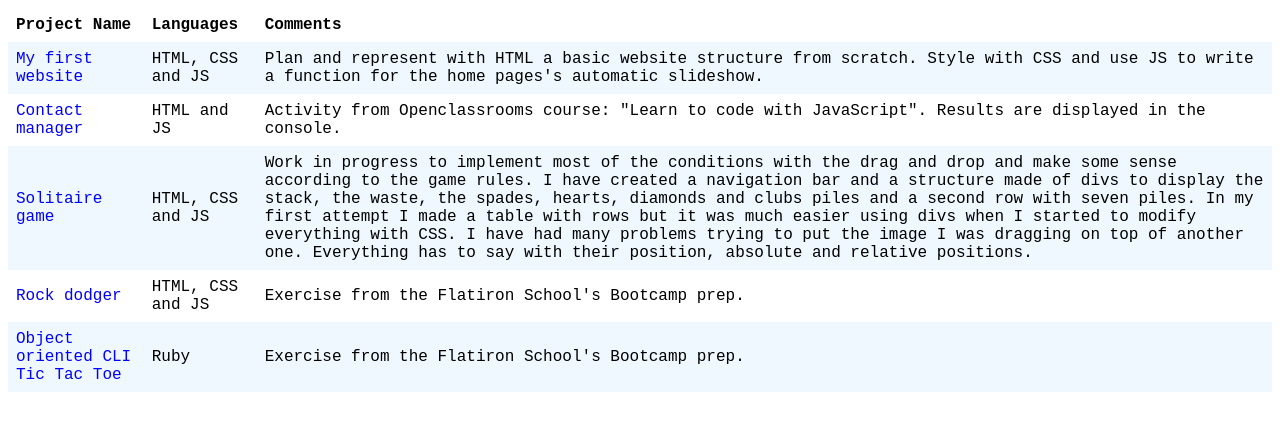
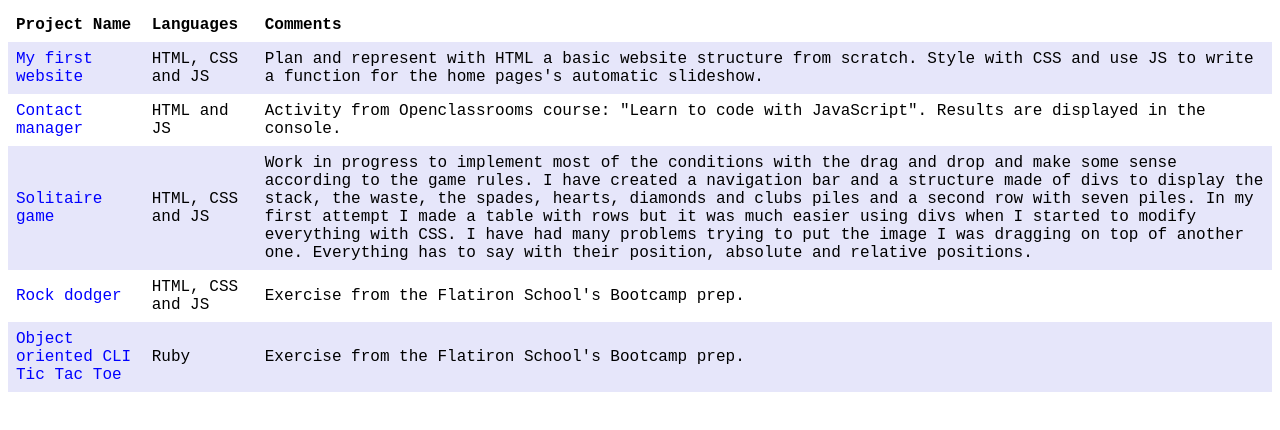
Before and after one commit to DianaBaRo/DianaBaRo.github.io, a plain HTML site: page index.html in a window 1280 px wide. Drawn offline with Linux system fonts and the light colour scheme.

Commit message:
Change table color

```diff
--- a/index.html
+++ b/index.html
@@ -18,7 +18,7 @@
       }
 
       tr:nth-child(even) {
-        background-color: #F0F8FF;
+        background-color: #E6E6FA;
       }
 
       body {
```
